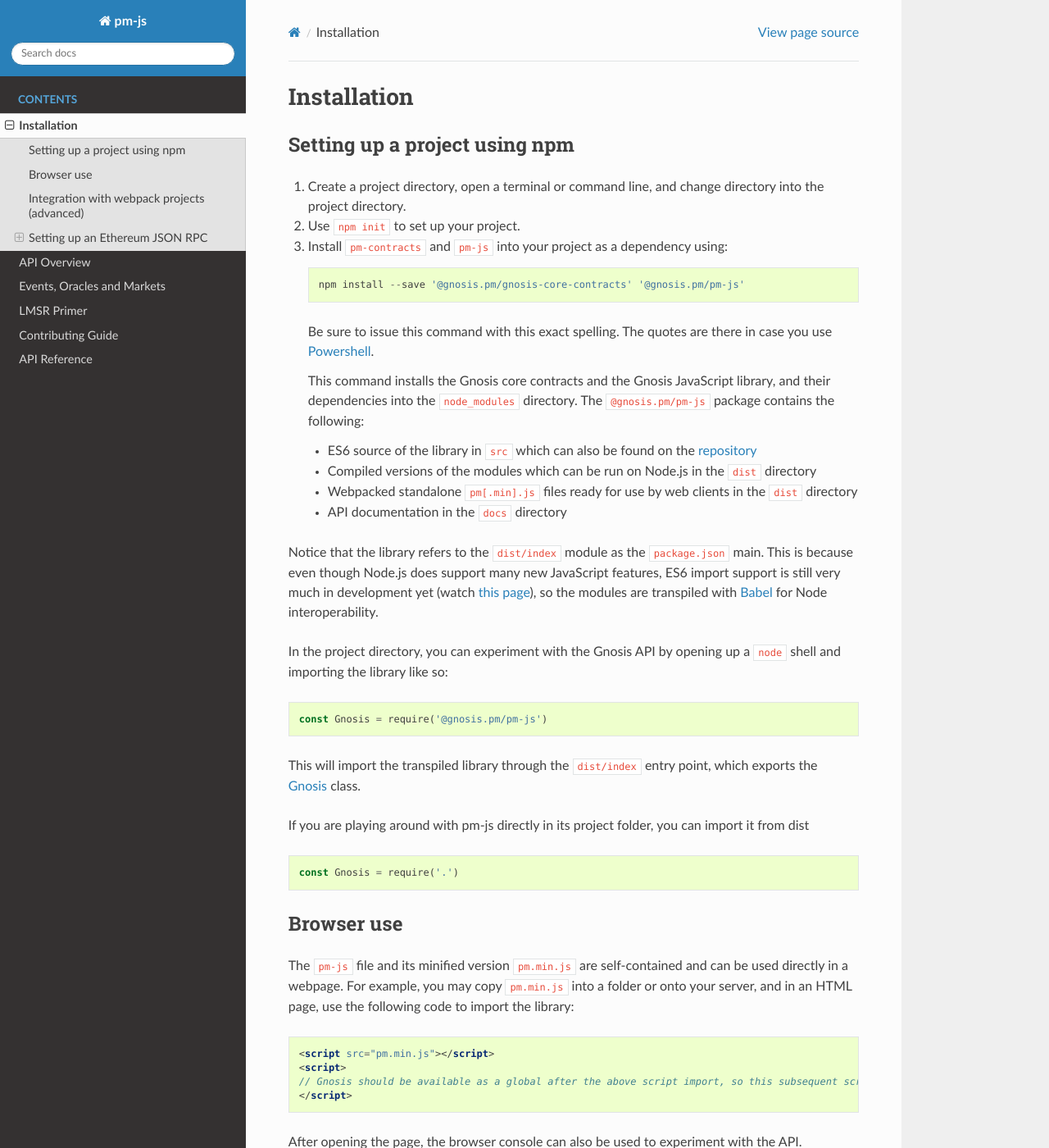
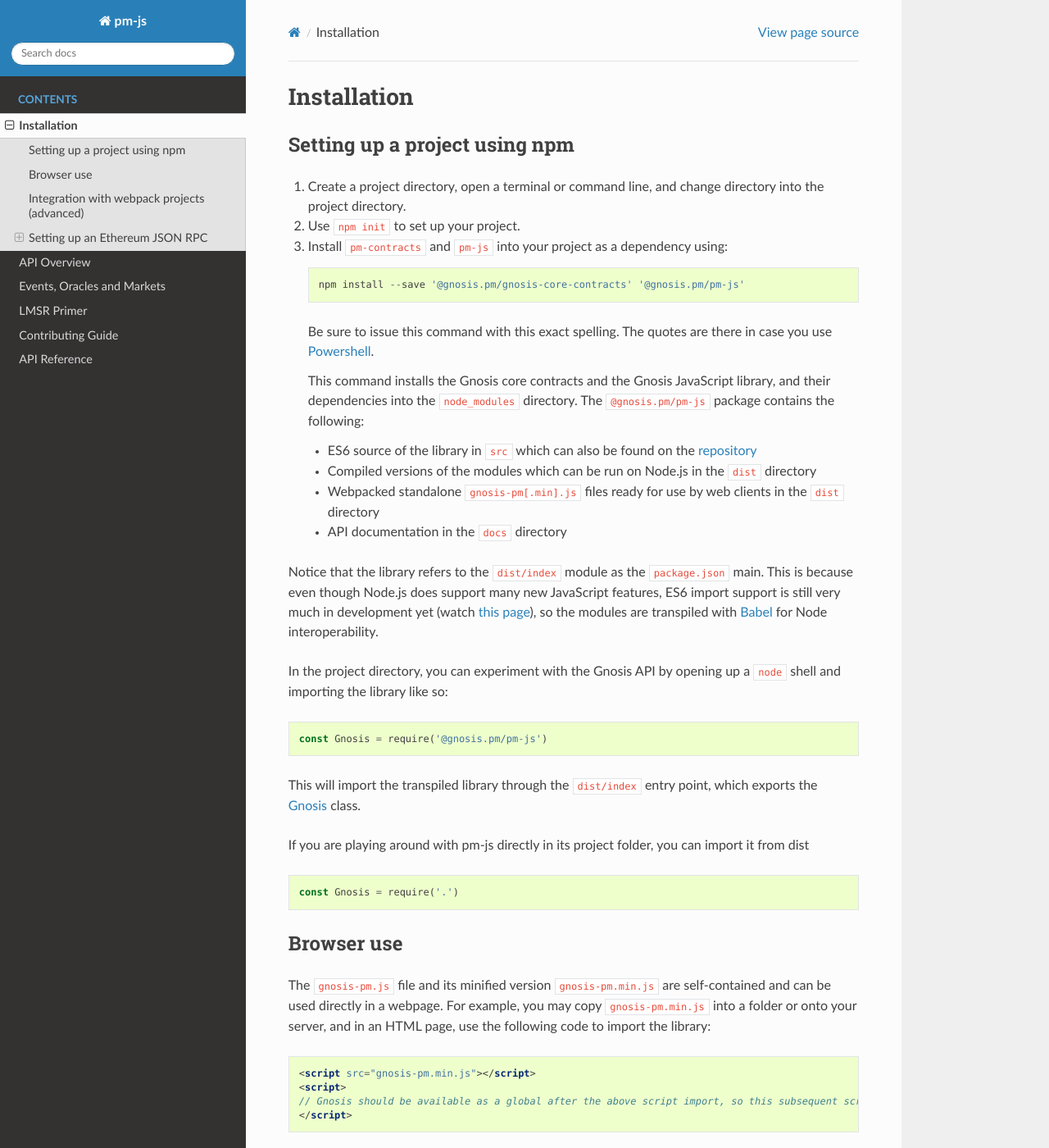
Before and after one commit to gnosis/pm-js, a Sphinx documentation site: the page built from docs/source/installation.md, in a window 1280 px wide and 1400 px high. Shown: the whole window at 82% size. Built offline with Sphinx 7.4.7 and the Read the Docs theme 2.0.0, drawn with Linux system fonts in a browser that asks for light colours; some of the changed text lies outside the part shown.

Commit message:
More renaming mods

````diff
--- a/docs/source/installation.md
+++ b/docs/source/installation.md
@@ -16,7 +16,7 @@
 
    * ES6 source of the library in `src` which can also be found on the [repository](https://github.com/gnosis/pm-js)
    * Compiled versions of the modules which can be run on Node.js in the `dist` directory
-   * Webpacked standalone `pm[.min].js` files ready for use by web clients in the `dist` directory
+   * Webpacked standalone `gnosis-pm[.min].js` files ready for use by web clients in the `dist` directory
    * API documentation in the `docs` directory
 
 
@@ -38,10 +38,10 @@
 
 ## Browser use
 
-The `pm-js` file and its minified version `pm.min.js` are self-contained and can be used directly in a webpage. For example, you may copy `pm.min.js` into a folder or onto your server, and in an HTML page, use the following code to import the library:
+The `gnosis-pm.js` file and its minified version `gnosis-pm.min.js` are self-contained and can be used directly in a webpage. For example, you may copy `gnosis-pm.min.js` into a folder or onto your server, and in an HTML page, use the following code to import the library:
 
 ```html
-<script src="pm.min.js"></script>
+<script src="gnosis-pm.min.js"></script>
 <script>
 // Gnosis should be available as a global after the above script import, so this subsequent script tag can make use of the API.
 </script>
@@ -71,7 +71,7 @@
 (cd node_modules/\@gnosis.pm/gnosis-core-contracts/ && truffle migrate)
 ```
 
-This will deploy the contracts onto the chain and will record the deployed addresses in the contract build artifacts. This will make the API available to pm-js applications which use the transpiled *modules* in `dist` (typically Node.js apps), as these modules refer directly to the build artifacts in the `@gnosis.pm/gnosis-core-contracts` package. However, for browser applications which use the standalone library file `pm[.min].js`, that file has to be rebuilt to incorporate the new deployment addresses info.
+This will deploy the contracts onto the chain and will record the deployed addresses in the contract build artifacts. This will make the API available to pm-js applications which use the transpiled *modules* in `dist` (typically Node.js apps), as these modules refer directly to the build artifacts in the `@gnosis.pm/gnosis-core-contracts` package. However, for browser applications which use the standalone library file `gnosis-pm[.min].js`, that file has to be rebuilt to incorporate the new deployment addresses info.
 
 ### MetaMask
 
--- a/webpack.config.js
+++ b/webpack.config.js
@@ -7,7 +7,7 @@
     entry: './src/index.js',
     output: {
         path: path.resolve(__dirname, 'dist'),
-        filename: minifiedOutput ? 'pm.min.js' : 'pm.js',
+        filename: minifiedOutput ? 'gnosis-pm.min.js' : 'gnosis-pm.js',
         library: 'Gnosis'
     },
     plugins: [
````
Also changed, not shown: README.md (+10 -10 lines), docs/source/api-overview.md (+1 -1 lines), docs/source/contributing-guide.md (+1 -1 lines), docs/source/events-oracles-and-markets.md (+10 -10 lines), docs/source/lmsr-primer.md (+1 -1 lines), package.json (+8 -7 lines), 7 other files.
